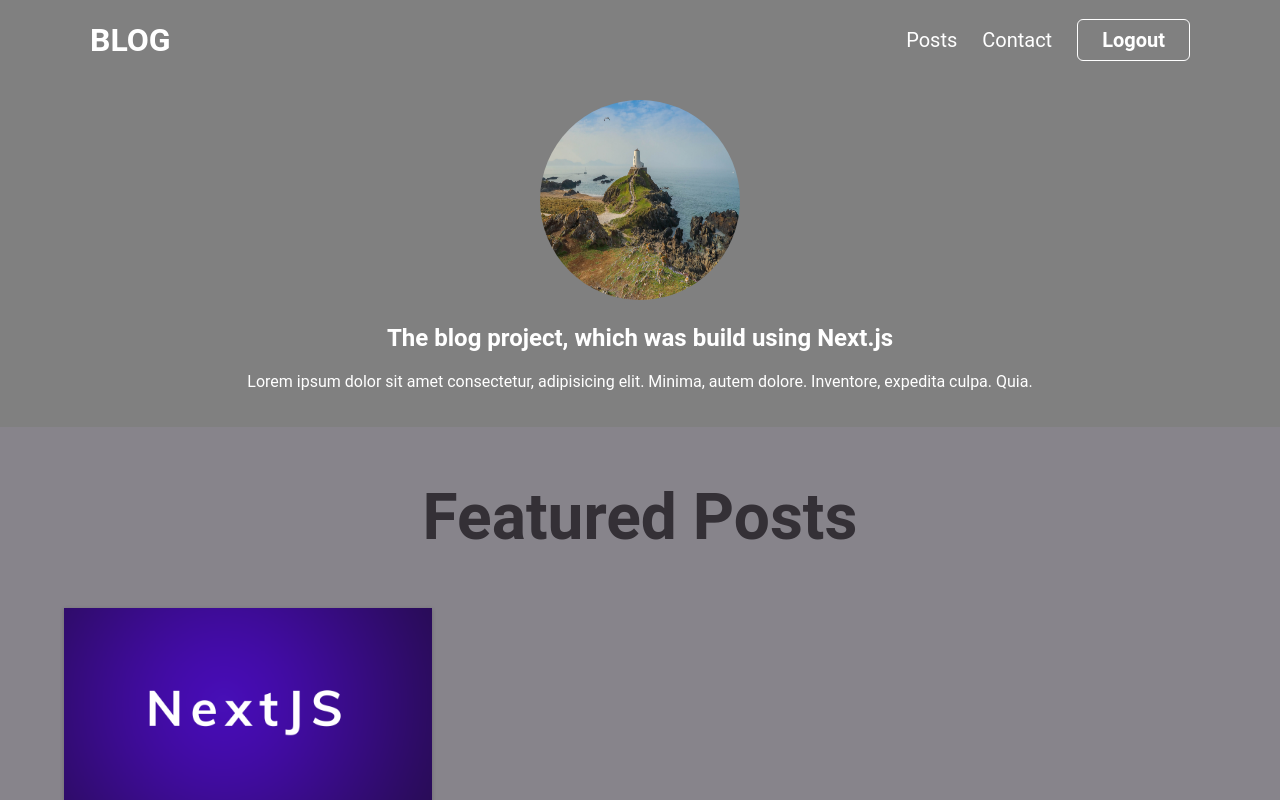
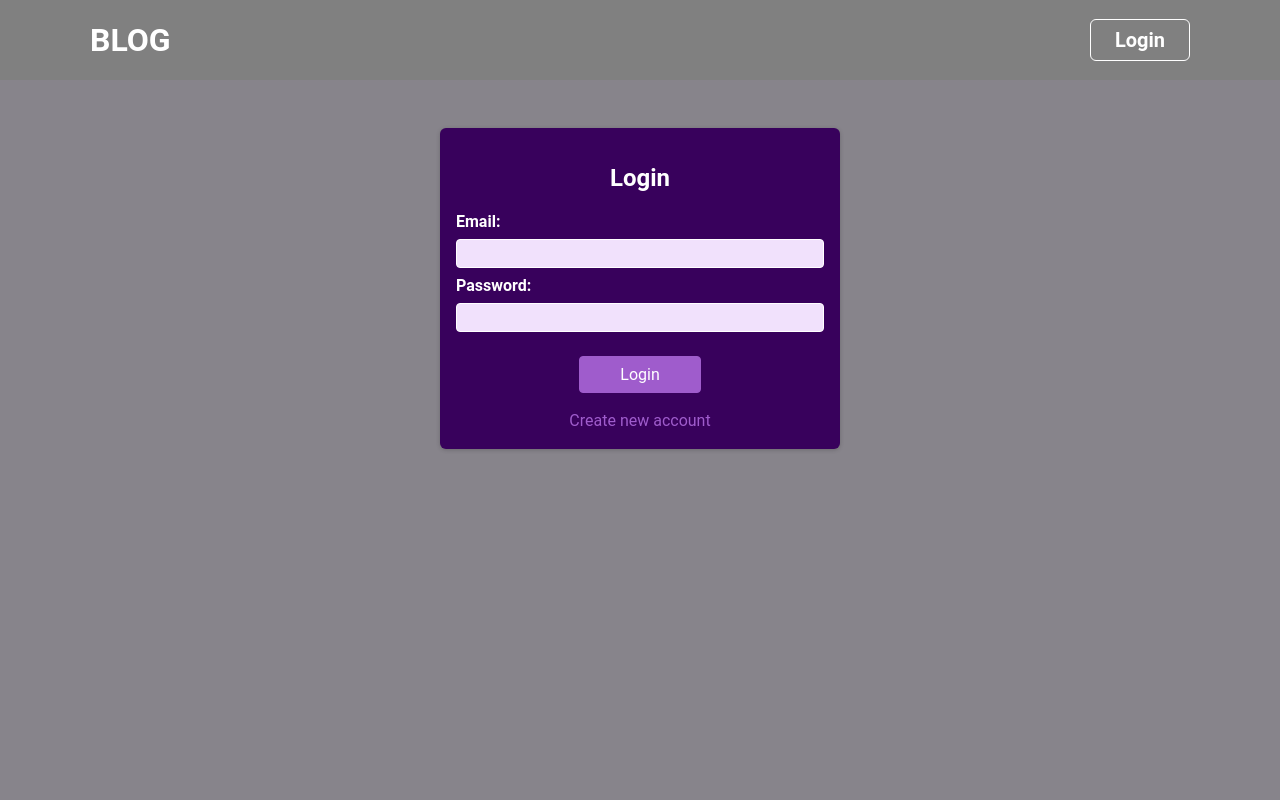
Before and after one commit to NMiokliotsah/nextjs-blog, a Next.js app: page / in a window 1280 px wide. Shown: the top 800 px of the page. Built offline with nearby package versions, Linux system fonts and the light colour scheme; no server answers.

Commit message:
protect pages

```diff
--- a/components/Auth/AuthForm.tsx
+++ b/components/Auth/AuthForm.tsx
@@ -1,6 +1,7 @@
-import { useState, useRef } from 'react';
+import React, { useState, useRef } from 'react';
 import { signIn } from "next-auth/react"
 import styles from './AuthForm.module.scss';
+import { useRouter } from 'next/router';
 
 const createUser = async (email: string, password: string) => {
   const data = await fetch('api/auth/signup', {
@@ -12,7 +13,7 @@ const createUser = async (email: string, password: string) => {
     headers: {
       'Content-Type': 'application/json',
     }
-  });
+  }) ;
 
   if (!data.ok) {
     throw new Error(data.message || 'Something went wrong')
@@ -26,11 +27,13 @@ function AuthForm() {
   const emailRef = useRef() as React.MutableRefObject<HTMLInputElement>;
   const passwordRef = useRef() as React.MutableRefObject<HTMLInputElement>;
 
+  const router = useRouter();
+
   const switchAuthModeHandler = () => {
     setIsLogin((prevState) => !prevState);
   }
 
-  const handleSubmitForm = async (e) => {
+  const handleSubmitForm = async (e: React.FormEvent) => {
     e.preventDefault();
     const email = emailRef.current.value;
     const password = passwordRef.current.value;
@@ -44,7 +47,7 @@ function AuthForm() {
         });
 
         if (!result?.error) {
-          //set auth state
+          router.replace('/');
         }
       } else {
         await createUser(email, password);
--- a/components/Navigation/Navigation.module.scss
+++ b/components/Navigation/Navigation.module.scss
@@ -17,21 +17,6 @@
       color: #bbb;
     }
   }
-
-  .logout {
-    font: inherit;
-    background-color: transparent;
-    border: 1px solid white;
-    color: white;
-    font-weight: bold;
-    padding: 0.5rem 1.5rem;
-    border-radius: 6px;
-    cursor: pointer;
-
-    &:hover {
-      color: #bbb;
-    }
-  }
 }
 
 
--- a/components/Navigation/Navigation.tsx
+++ b/components/Navigation/Navigation.tsx
@@ -1,12 +1,11 @@
 import Link from "next/link";
-import { signOut } from "next-auth/react"
+import { useSession } from "next-auth/react"
 import Logo from "../Logo/Logo";
 import style from './Navigation.module.scss';
+import LoginButton from "../../shared/ui/LoginButton/LoginButton";
 
 function Navigation() {
-  const handleLogoutButton = () => {
-    signOut();
-  }
+  const { data: session } = useSession();
 
   return <header className={style.blogHeader}>
     <Link href='/'>
@@ -14,14 +13,20 @@ function Navigation() {
     </Link>
     <nav>
       <ul>
-        <li><Link href='/posts'>Posts</Link></li>
-        <li><Link href='/contact'>Contact</Link></li>
-        <li>
-          <button onClick={handleLogoutButton} className={style.logout}>Logout</button>
-        </li>
+        {session ? <>
+          <li><Link href='/posts'>Posts</Link></li>
+          <li><Link href='/contact'>Contact</Link></li>
+          <li>
+            <LoginButton text='Logout' />
+          </li>
+        </>
+          : <li>
+            <LoginButton text='Login' />
+          </li>
+        }
       </ul>
     </nav>
-  </header>
+  </header >
 }
 
 export default Navigation;
--- a/pages/_app.tsx
+++ b/pages/_app.tsx
@@ -1,9 +1,11 @@
 import type { AppProps } from 'next/app';
 import Head from 'next/head';
 import Layout from '../components/Layout/Layout';
-import { SessionProvider } from "next-auth/react"
+import { SessionProvider, useSession } from "next-auth/react";
 
 import '../styles/globals.css';
+import AuthPage from './auth';
+import React from 'react';
 
 
 export default function App({
@@ -15,7 +17,23 @@ export default function App({
       <Head>
         <meta name='viewport' content='width=device=width, initial-scale=1' />
       </Head>
-      <Component {...pageProps} />
+      <Auth>
+        <Component {...pageProps} />
+      </Auth>
     </Layout>
-  </SessionProvider>
+  </SessionProvider >
 }
+
+interface AuthProps {
+  children?: React.ReactNode,
+}
+
+function Auth({ children }: AuthProps) {
+  const { data: session } = useSession();
+
+  if (!session) {
+    return <AuthPage />
+  }
+
+  return children;
+}
--- a/pages/auth/index.tsx
+++ b/pages/auth/index.tsx
@@ -1,6 +1,20 @@
+import { useRouter } from "next/router";
+import { useEffect } from "react";
+import { getSession } from "next-auth/react"
 import AuthForm from "../../components/Auth/AuthForm";
 
 function AuthPage() {
+  const router = useRouter();
+
+  useEffect(() => {
+    getSession()
+      .then(session => {
+        if (session) {
+          router.replace('/');
+        }
+      });
+  }, [router]);
+
   return <AuthForm />
 }
 
--- /dev/null
+++ b/shared/ui/LoginButton/LoginButton.module.scss
@@ -0,0 +1,14 @@
+.sessionButton {
+  font: inherit;
+  background-color: transparent;
+  border: 1px solid white;
+  color: white;
+  font-weight: bold;
+  padding: 0.5rem 1.5rem;
+  border-radius: 6px;
+  cursor: pointer;
+
+  &:hover {
+    color: #bbb;
+  }
+}
--- /dev/null
+++ b/shared/ui/LoginButton/LoginButton.tsx
@@ -0,0 +1,26 @@
+import { signOut } from "next-auth/react"
+import { useRouter } from "next/router";
+
+import style from './LoginButton.module.scss';
+
+interface LoginButtonProps {
+  text: string,
+}
+
+function LoginButton({ text }: LoginButtonProps) {
+  const router = useRouter();
+
+  const handleLogoutButton = () => {
+    signOut();
+  }
+
+  const handleLoginButton = () => {
+    router.replace('/auth');
+  }
+
+  const handler = text === 'Login' ? handleLoginButton : handleLogoutButton;
+
+  return <button onClick={handler} className={style.sessionButton}>{text}</button>
+}
+
+export default LoginButton;
```
Also changed, not shown: pages/index.tsx (+5 -4 lines), pages/posts/index.tsx (+6 -2 lines).
